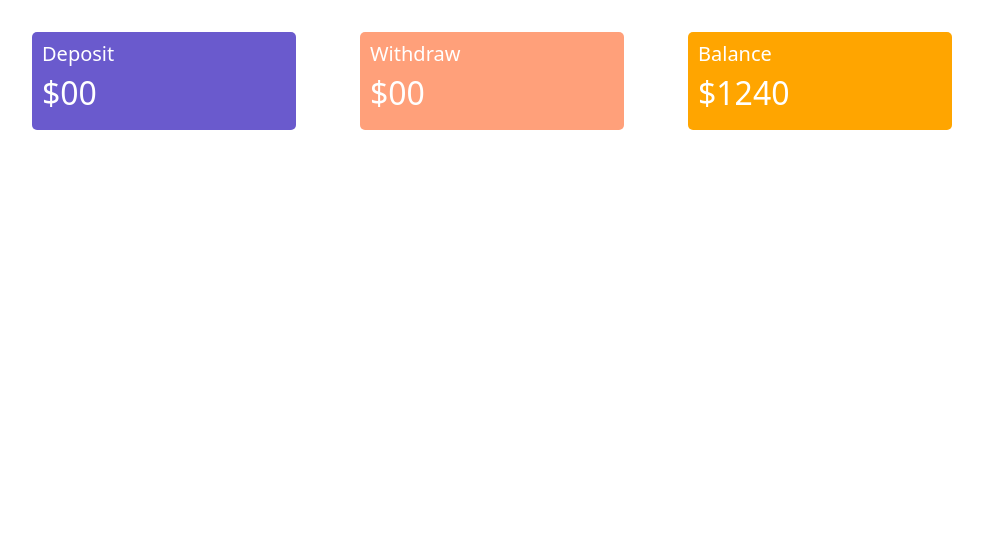
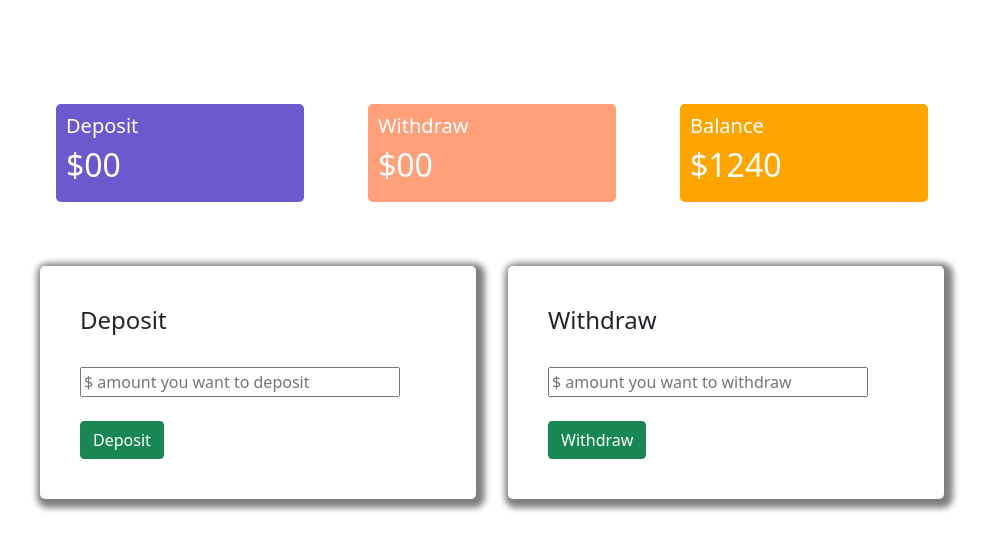
Before and after one commit to Ndhossain/pioneer-bank, a plain HTML site: page index.html in a window 1280 px wide. Both pictures are taken after a click on the button "Enter". Shown: the whole page, without its empty margins (148-1136 px from the left). Drawn offline with nearby package versions, Linux system fonts and the light colour scheme.

Commit message:
work going on

```diff
--- a/index.html
+++ b/index.html
@@ -23,9 +23,9 @@
         </div>
     </div>
 
-    <div id="flexible">
+
     <div id="transictionArea">
-            <div class="row">
+        <div class="row p-4">
             <div class="col-md-4">
                 <div class="status deposit">
                     <h5>Deposit</h5>
@@ -45,8 +45,24 @@
                 </div>
             </div>
         </div>
+        <div class="row p-4">
+            <div class="col-md-6 depo p-3">
+                <div class="submitArea">
+                    <h4>Deposit</h4><br>
+                    <input type="text" name="Amount" placeholder="$ amount you want to deposit" id="amount"><br><br>
+                    <button class="btn btn-success">Deposit</button>
                 </div>
             </div>
+            <div class="col-md-6 with p-3">
+                <div class="submitArea">
+                    <h4>Withdraw</h4><br>
+                    <input type="text" name="Amount" placeholder="$ amount you want to withdraw" id="amount"><br><br>
+                    <button class="btn btn-success">Withdraw</button>
+                </div>
+            </div>
+        </div>
+    </div>
+
 
     <script src="https://cdn.jsdelivr.net/npm/bootstrap@5.0.2/dist/js/bootstrap.bundle.min.js"
         integrity="sha384-MrcW6ZMFYlzcLA8Nl+NtUVF0sA7MsXsP1UyJoMp4YLEuNSfAP+JcXn/tWtIaxVXM"
--- a/style.css
+++ b/style.css
@@ -29,7 +29,7 @@
 
 #transictionArea {
     display: none;
-    padding: 2em 10em;
+    padding: 5em 10em;
 }
 
 .row {
@@ -57,3 +57,13 @@
     background: orange;
     border-radius: 5px;
 }
+
+.submitArea {
+    box-shadow:  3px 3px 6px 6px gray;
+    padding: 40px;
+    border-radius: 5px;
+}
+
+#amount {
+    width: 90%;
+}
```
Lines whose indentation alone changed are shown as unchanged.
